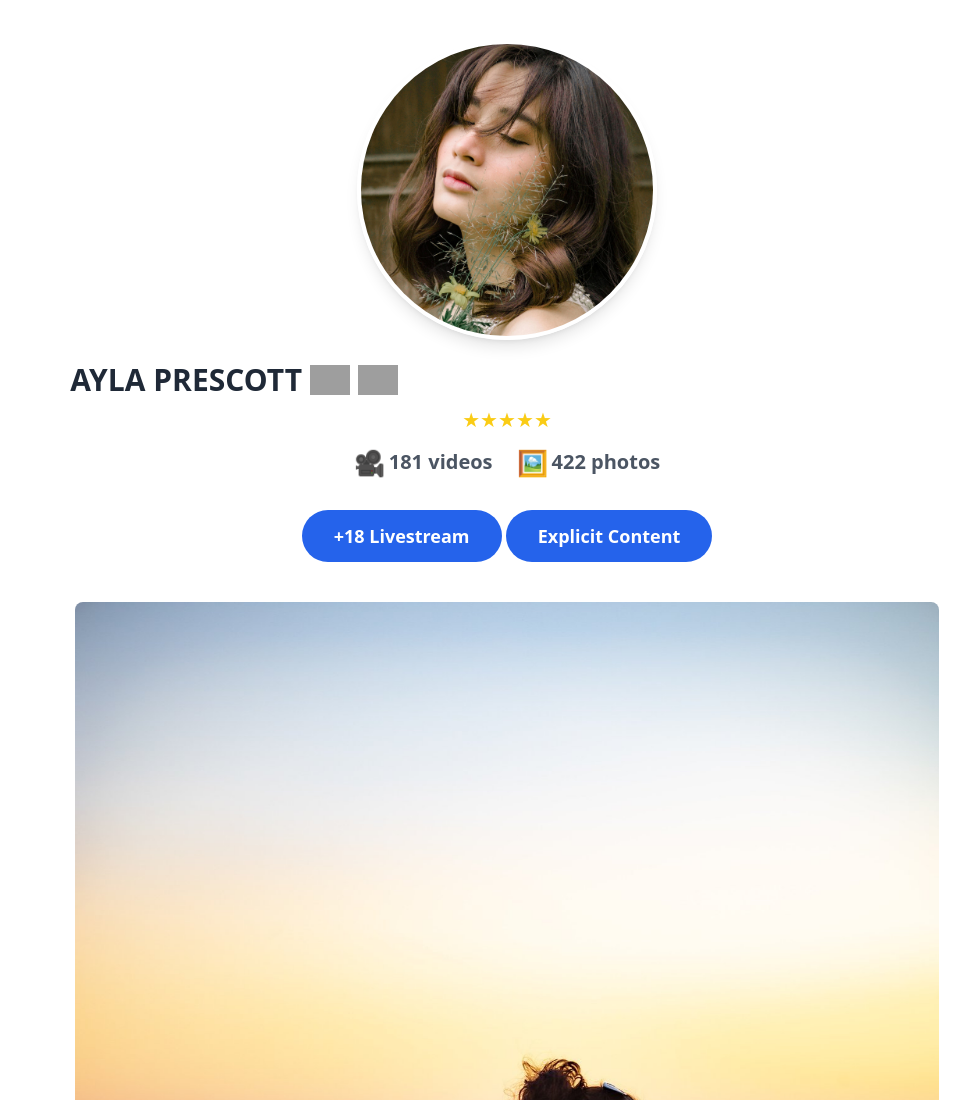
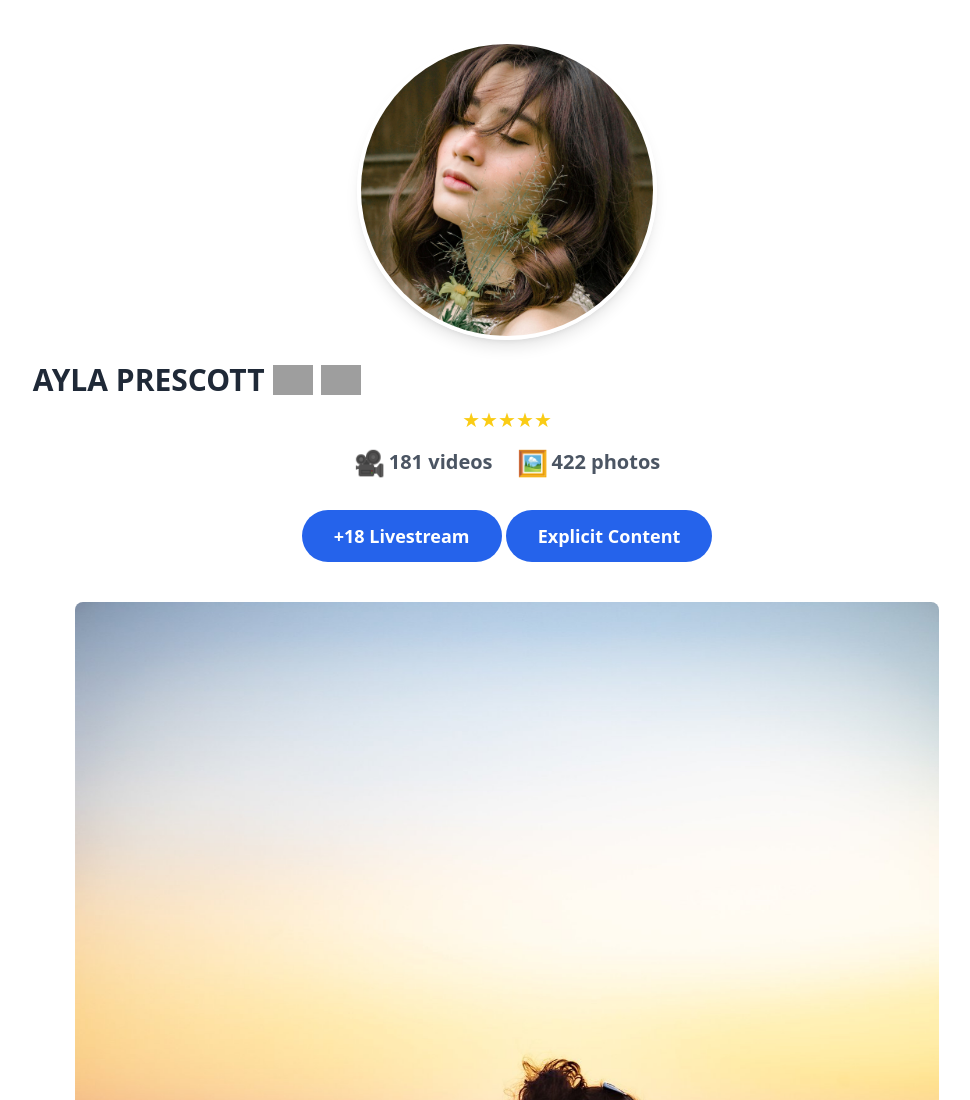
Before and after one commit to adelinaismajli007-boop/crack, a plain HTML site: page index.html in a window 1280 px wide. Shown: the top 1100 px of the page, without its empty margins (133-1103 px from the left). Drawn offline with nearby package versions, Linux system fonts and the light colour scheme; grey boxes are pictures that could not be loaded.

Commit message:
Update index.html

```diff
--- a/index.html
+++ b/index.html
@@ -28,7 +28,7 @@
 
 @media (min-width: 400px) {
 .nanqi{
-    margin-left: 15% !important;
+    margin-left: 12% !important;
     }
 }
   </style>
```
